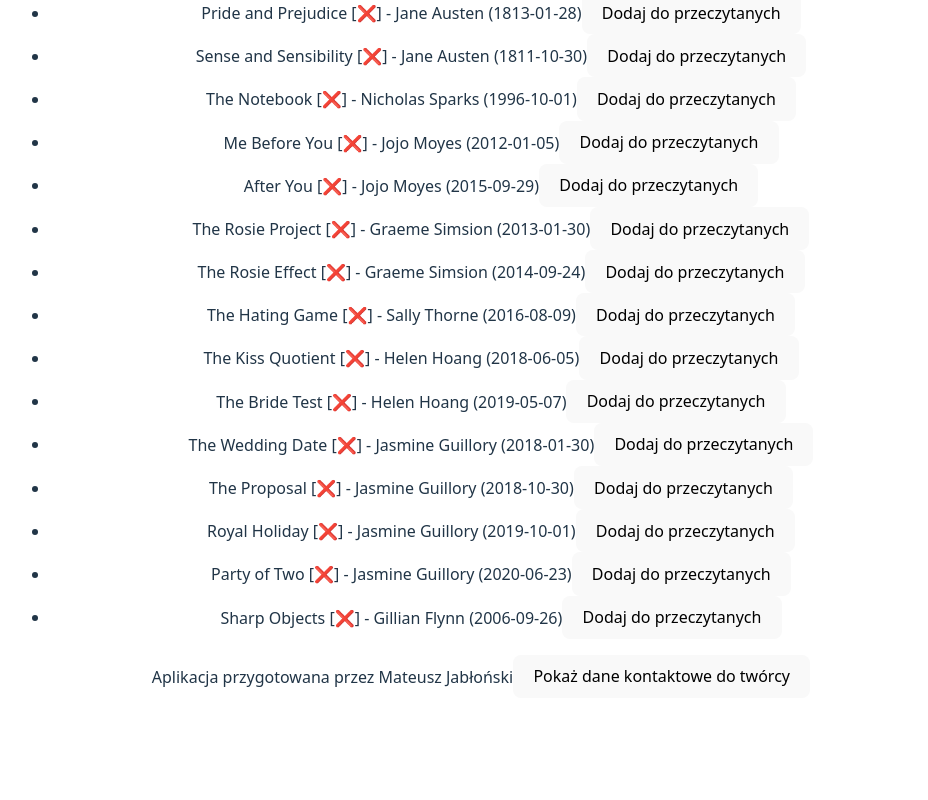
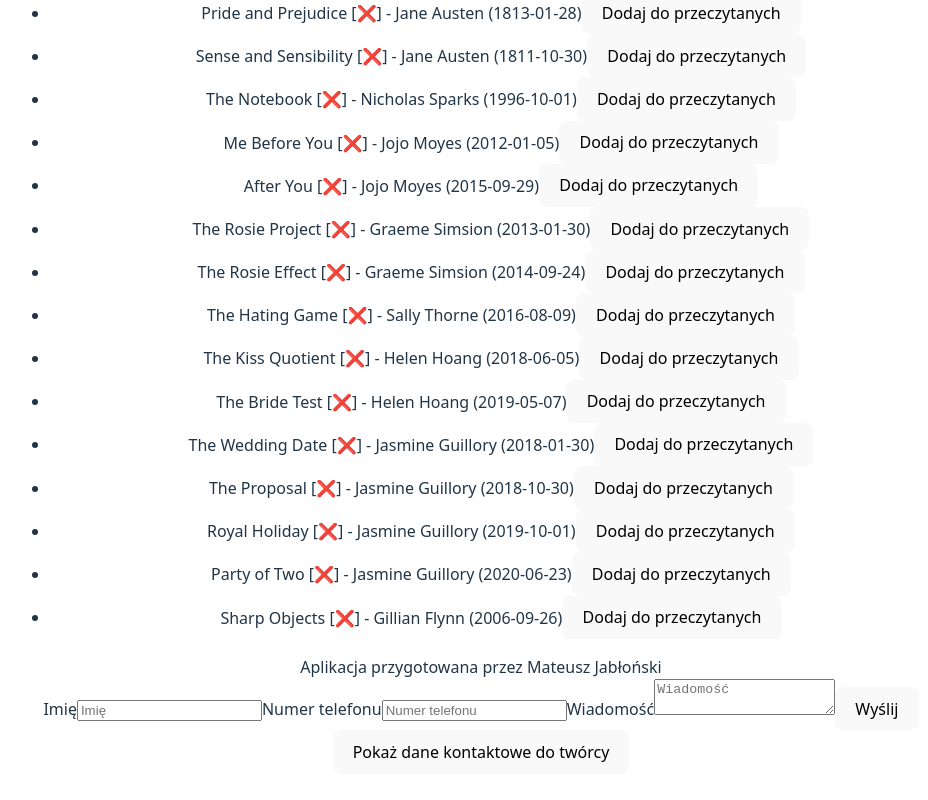
Before and after one commit to matwjablonski/react-open-0925, a React (Vite) app in the folder apps/books-app-final/: page / in a window 1280 px wide. Shown: the part 641-1441 px from the top of the page, without its empty margins (159-1087 px from the left). Before the commit the page ends 1371 px from the top, so only its background shows below. Built offline with nearby package versions, Linux system fonts and the light colour scheme.

Commit message:
contact form

```diff
--- /dev/null
+++ b/apps/books-app-final/src/components/ContactForm.jsx
@@ -0,0 +1,48 @@
+import { useState } from "react"
+import Form from "./Form"
+import Input from "./Input"
+
+export const ContactForm = () => {
+    const [formData, setFormData] = useState({
+        name: '',
+        phone: '',
+        message: ''
+    })
+
+    const handleFormChange = (e) => {
+        setFormData((prev) => ({
+            ...prev,
+            [e.target.name]: e.target.value
+        }))
+    }
+
+    const handleSubmit = (e) => {
+        e.preventDefault();
+        console.log(formData);
+    }
+
+    return (
+        <Form onSubmit={handleSubmit}>
+            <Input
+                placeholder="Imię"
+                name="name"
+                onChange={handleFormChange}
+                value={formData.name} label="Imię"
+            />
+            <Input
+                placeholder="Numer telefonu"
+                name="phone"
+                onChange={handleFormChange}
+                value={formData.phone} label="Numer telefonu"
+            />
+            <Input
+                type="textarea"
+                placeholder="Wiadomość"
+                name="message"
+                onChange={handleFormChange}
+                value={formData.message}
+                label="Wiadomość"
+            />
+        </Form>
+    )
+}
--- a/apps/books-app-final/src/components/Footer.jsx
+++ b/apps/books-app-final/src/components/Footer.jsx
@@ -1,4 +1,5 @@
 import { useState } from "react"
+import { ContactForm } from "./ContactForm";
 
 export const Footer = () => {
     const [isContactVisible, setIsContactVisible] = useState(false);
@@ -11,6 +12,7 @@
         <footer>
             Aplikacja przygotowana przez Mateusz Jabłoński
 
+            <ContactForm />
             <button onClick={toggleContactInfo}>{isContactVisible ? 'Ukryj' : 'Pokaż'} dane kontaktowe do twórcy</button>
             {isContactVisible && (
                 <p>
--- /dev/null
+++ b/apps/books-app-final/src/components/Form.jsx
@@ -0,0 +1,10 @@
+const Form = ({ onSubmit, children, ...rest }) => {
+    return (
+        <form onSubmit={onSubmit} {...rest}>
+            {children}
+            <button type="submit">Wyślij</button>
+       </form>
+    );
+}
+
+export default Form;
--- /dev/null
+++ b/apps/books-app-final/src/components/Input.jsx
@@ -0,0 +1,17 @@
+const Input = ({ value, onChange, type = "text", label, ...rest }) => {
+
+    const elementToRender = type === 'textarea'
+        ? <textarea value={value} onChange={onChange} {...rest} />
+        : <input type={type} value={value} onChange={onChange} {...rest} />;
+
+
+
+    return (
+        <label>
+            {label}
+            {elementToRender}
+        </label>
+    );
+}
+
+export default Input;
```
